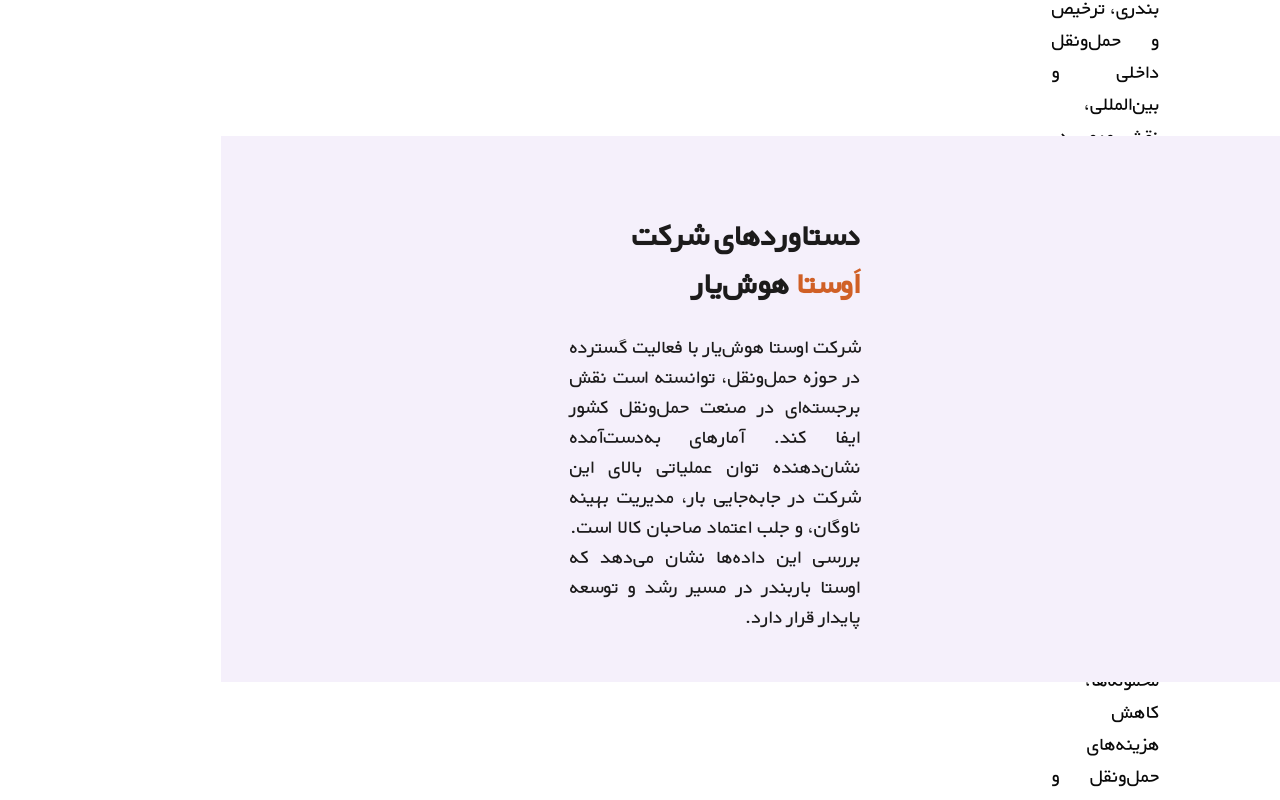
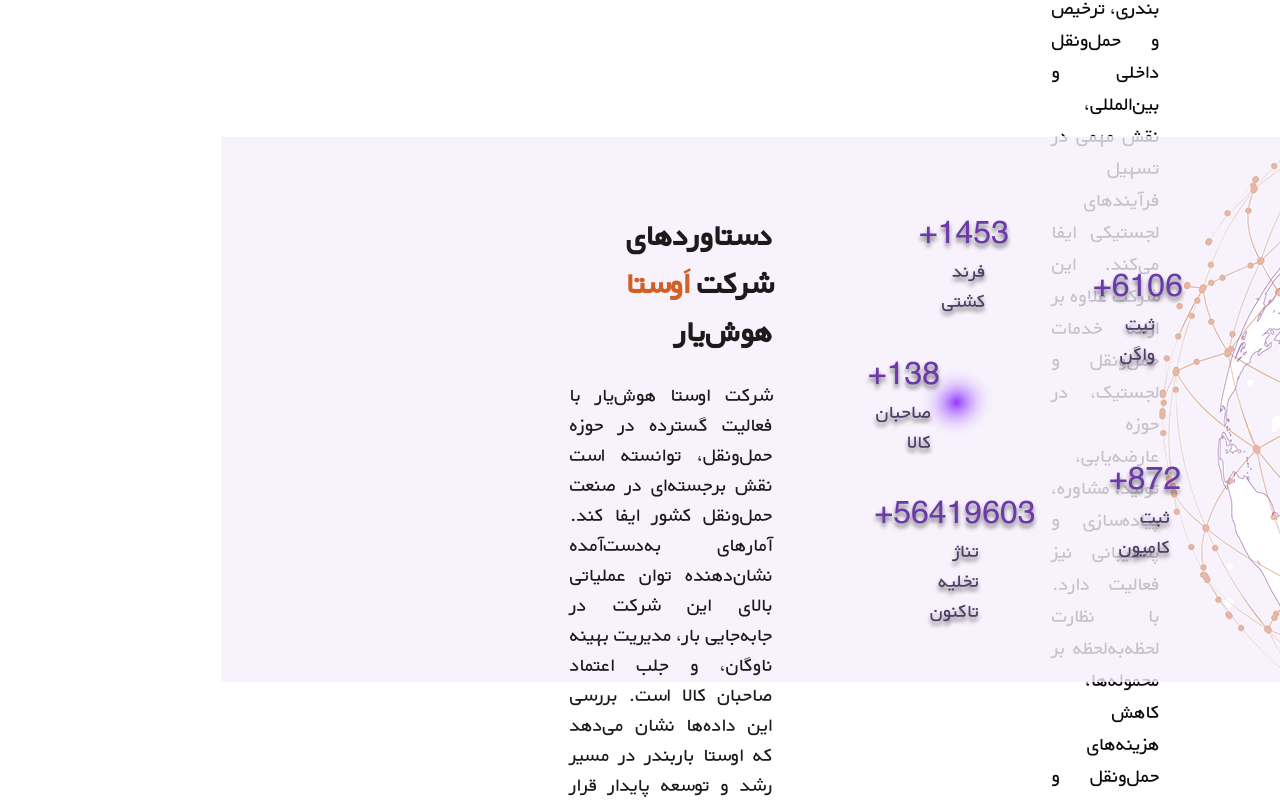
Before and after one commit to a-kadkhoda/task-avesta-landing-page, a Next.js app: page / in a window 1280 px wide. Shown: the part 2553-3353 px from the top of the page. Built offline with nearby package versions, Linux system fonts and the light colour scheme.

Commit message:
update achivement section didnt render the earth now fixed

```diff
--- a/src/components/hompage/Achivement.tsx
+++ b/src/components/hompage/Achivement.tsx
@@ -1,8 +1,48 @@
 const Achivement = () => {
   return (
-    <div className="w-full bg-pink-1 mt-[144px] px-[346px]  py-16 h-[546px]">
-      <div className=" flex py-3 px-[3px]">
-        <div className="w-1/2"></div>
+    <div
+      className="w-full  mt-[144px] px-[346px] py-16 h-[546px] "
+      style={{ backgroundImage: 'url("/Avesta achievements.png")' }}
+    >
+      <div className=" flex py-3 px-[3px] gap-x-[176px] ">
+        <div className="w-1/2 h-[394px] ">
+          <div className="h-full pr-[62px] relative">
+            <img
+              src="/Ellipse 4.png"
+              className="absolute top-[149px] left-[241px] right-[90.35px] bottom-[123.3px] transform -translate-x-1/2    "
+            />
+            <div className="absolute top-[13px] left-[152px] right-[188px] bottom-[307px] flex flex-col justify-center items-center  text-shadow-[0px_4px_4px_rgba(0,0,0,0.5)] ">
+              <div dir="ltr" className="text-purpel-6  text-[32px]">
+                +1453
+              </div>
+              <div className="text-purpel-7 text-[20px]">فرند کشتی</div>
+            </div>
+            <div className="absolute flex flex-col justify-center items-center top-[50px] left-[345px] right-[14px] bottom-[238px] text-shadow-[0px_4px_4px_rgba(0,0,0,0.5)]">
+              <div dir="ltr" className="text-purpel-6  text-[32px]">
+                +6106
+              </div>
+              <div className="text-purpel-7 text-[20px]">ثبت واگن</div>
+            </div>
+            <div className="absolute flex flex-col justify-center items-center top-[308px] left-[143px] right-[197px] bottom-[12px] text-shadow-[0px_4px_4px_rgba(0,0,0,0.5)]">
+              <div dir="ltr" className="text-purpel-6  text-[32px]">
+                +56419603
+              </div>
+              <div className="text-purpel-7 text-[20px]">تناژ تخلیه تاکنون</div>
+            </div>
+            <div className="absolute flex flex-col justify-center items-center  top-[259px] left-[338px] right-[7px] bottom-[61px]  text-shadow-[0px_4px_4px_rgba(0,0,0,0.5)]">
+              <div dir="ltr" className="text-purpel-6  text-[32px]">
+                +872
+              </div>
+              <div className="text-purpel-7 text-[20px]">ثبت کامیون</div>
+            </div>
+            <div className="absolute flex flex-col justify-center items-center  top-[154px] left-[43px] right-[248px] bottom-[166px] text-shadow-[0px_4px_4px_rgba(0,0,0,0.5)]">
+              <div dir="ltr" className="text-purpel-6  text-[32px]">
+                +138
+              </div>
+              <div className="text-purpel-7 text-[20px]">صاحبان کالا</div>
+            </div>
+          </div>
+        </div>
         <div className="w-1/2 flex flex-col gap-y-6">
           <span className="text-[32px] font-bold text-black-1">
             دستاوردهای شرکت <span className="text-orange-1"> اَوستا‌ </span>
--- a/src/styles/globals.css
+++ b/src/styles/globals.css
@@ -17,6 +17,8 @@
   --color-purpel-3: #501665;
   --color-purpel-4: #c17bff;
   --color-purpel-5: #6e2c95;
+  --color-purpel-6: #6c39aa;
+  --color-purpel-7: #4f3c68;
   --color-orange-1: #d06026;
   --color-orange-2: #c54a0a;
   --color-orange-3: #e24d00;
```
Also changed, not shown: public/Avesta achievements.png (added), public/Ellipse 4.png (added).
